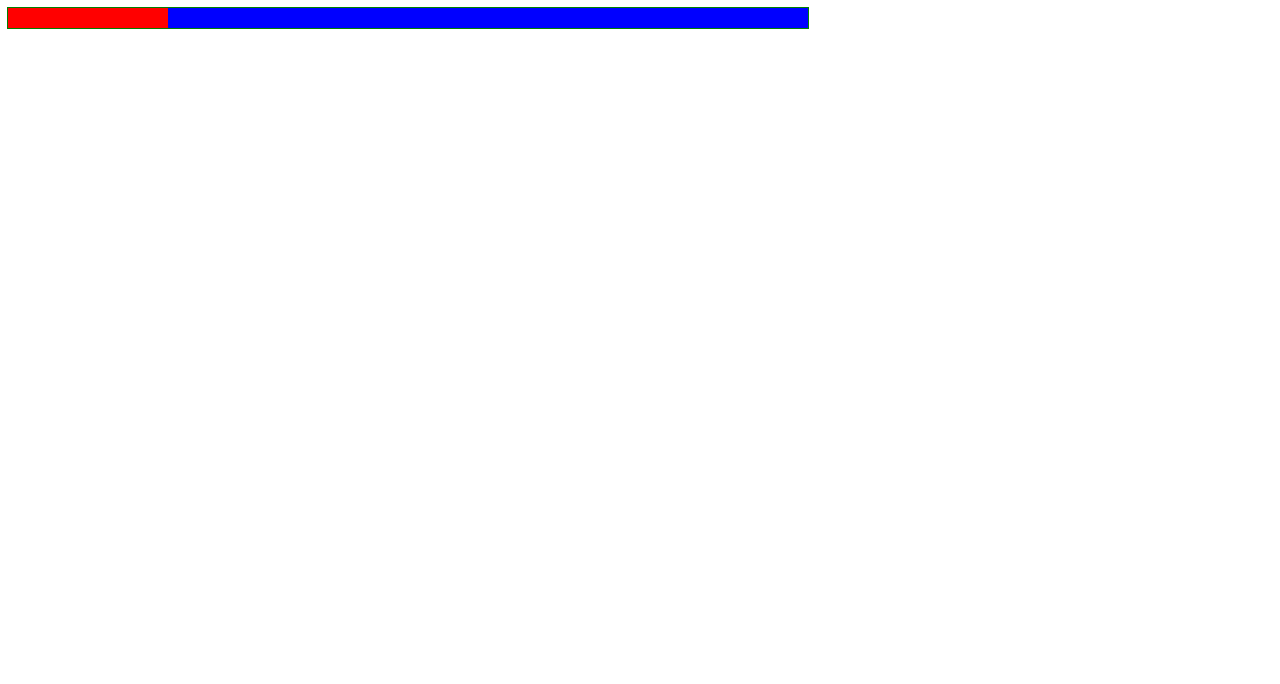
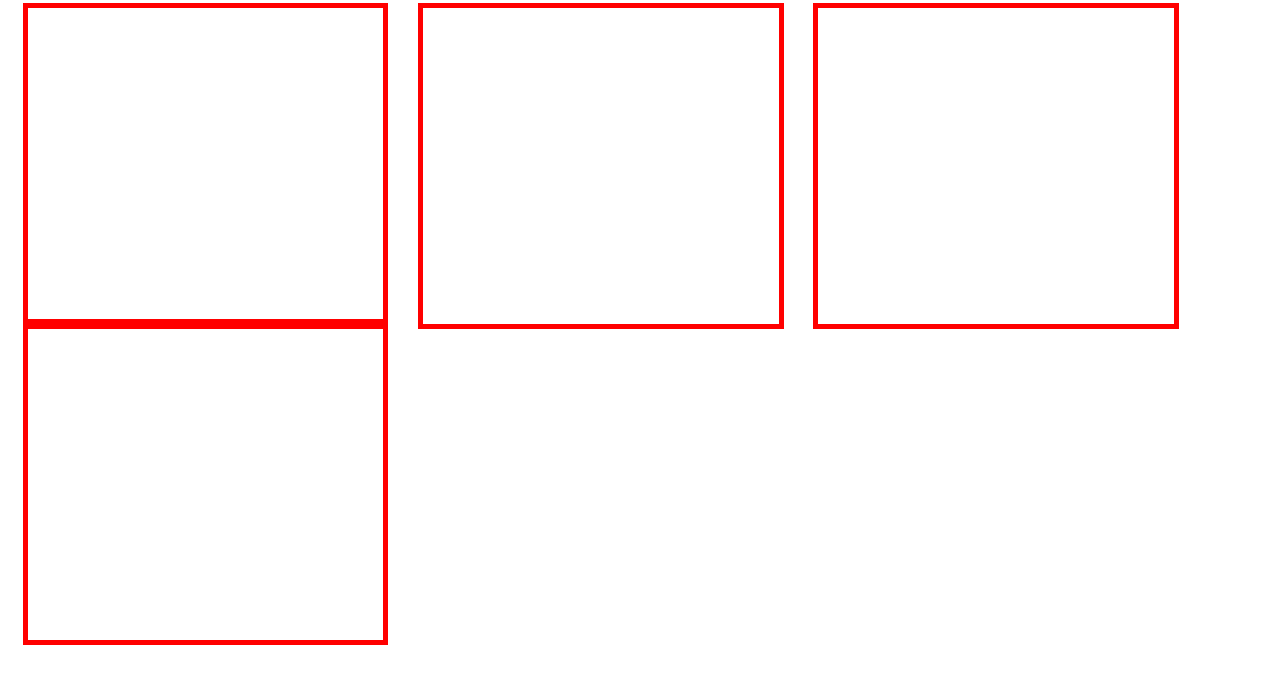
Before and after one commit to RunningTalus/Responsive, a plain HTML site: page index.html in a window 1280 px wide. Drawn offline with Linux system fonts and the light colour scheme.

Commit message:
Broken grid, need to add box-sizing.

```diff
--- a/css/style.css
+++ b/css/style.css
@@ -1,17 +1,11 @@
-.parent{
-  width:800px;
-  height:20px;
-  outline:1px solid green;
+.grid{
+  width:25%;
+  height:0px;  /* See padding-bottom below */
+  padding-left:1.5678%;
+  padding-right:1.5678%;
+  margin-left:1.5678%;
+  margin-right:1.5678%;
+  padding-bottom:25%; /* When height:0px; is set you can use padding-bottom: %; to maintain aspect ratio and set a heigfht that's relative to the width of an element.  */
+  float:left;
+  outline:5px solid red; /* so the grid is visible */
 }
-.twenty-percent{
-  width:20%;
-  height:20px;
-  float:left;
-  background:red;
-}
-.eighty-percent{
-  width:80%;
-  height:20px;
-  float:left;
-  background:blue;
-}
--- a/index.html
+++ b/index.html
@@ -11,12 +11,10 @@
 
 <body>
 
-<div class="parent">
-  <div class="twenty-percent">
-  </div>
-  <div class="eighty-percent">
-  </div>
-</div>
+<div class="grid"></div>
+<div class="grid"></div>
+<div class="grid"></div>
+<div class="grid"></div>
 
 </body>
 
```
